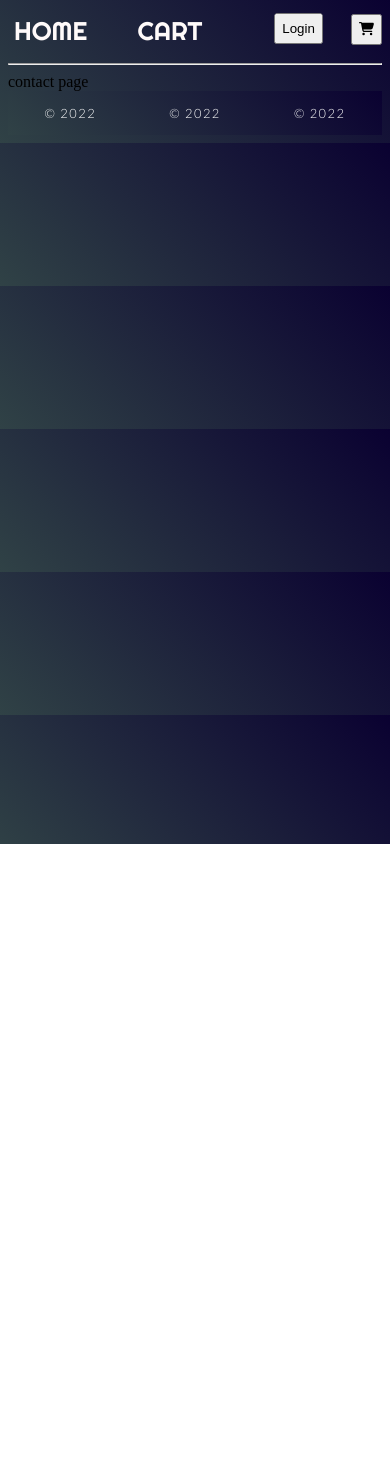
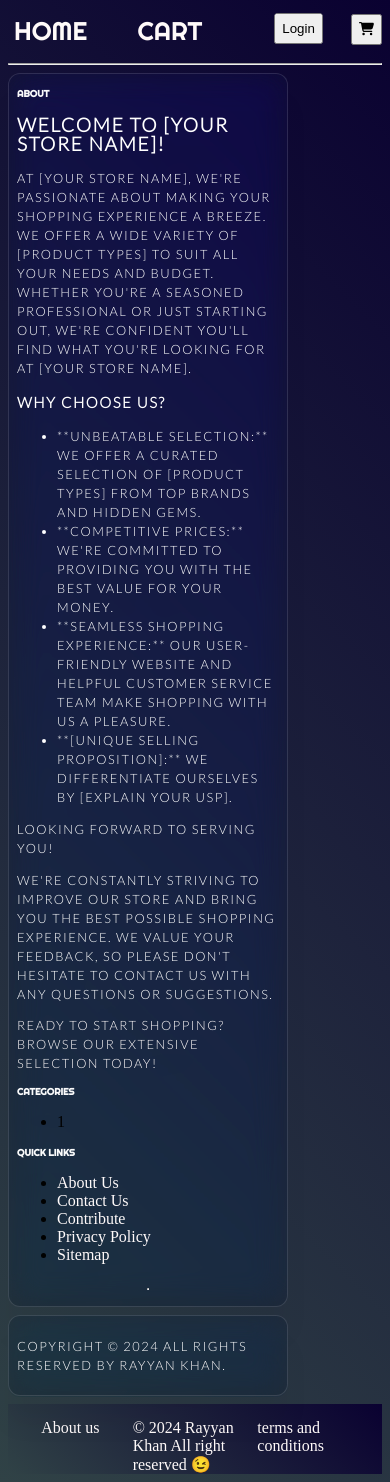
Before and after one commit to RayyanKhan4004/e-commerce-v1-0.1, a React (Vite) app: page /contactUS in a window 390 px wide. Before the commit the page ends 844 px from the top, so only its background shows below. Built offline with nearby package versions, Linux system fonts and the light colour scheme.

Commit message:
Add files via upload

```diff
--- a/src/components/Contactus.jsx
+++ b/src/components/Contactus.jsx
@@ -1,9 +1,63 @@
 import React from 'react'
-
+import './contactus.css'
 function Contactus() {
   return (
-    <div>
-      contact page
+    <div style={{display: 'flex',justifyContent :'center' ,alignItems : 'center'}}>
+       <footer className="site-footer">
+      <div className="container">
+        <div className="row">
+          <div className="col-sm-12 col-md-6">
+            <h1>About</h1>
+            <p className="text-justify"><h2>Welcome to [Your Store Name]!</h2>  <p>At [Your Store Name], we're passionate about making your shopping experience a breeze. We offer a wide variety of [product types] to suit all your needs and budget. Whether you're a seasoned professional or just starting out, we're confident you'll find what you're looking for at [Your Store Name].</p>
+
+<h3>Why Choose Us?</h3>
+
+<ul>
+  <li>**Unbeatable Selection:** We offer a curated selection of [product types] from top brands and hidden gems. </li>
+  <li>**Competitive Prices:**  We're committed to providing you with the best value for your money. </li>
+  <li>**Seamless Shopping Experience:** Our user-friendly website and helpful customer service team make shopping with us a pleasure. </li>
+  <li>**[Unique Selling Proposition]:** We differentiate ourselves by [explain your USP].</li>
+</ul>
+
+<p>Looking Forward to Serving You!</p>
+
+<p>We're constantly striving to improve our store and bring you the best possible shopping experience. We value your feedback, so please don't hesitate to contact us with any questions or suggestions.</p>
+
+<p><a href="#">Ready to start shopping? Browse our extensive selection today!</a></p>
+</p>
+          </div>
+
+          <div className="col-xs-6 col-md-3">
+            <h1>Categories</h1>
+            <ul className="footer-links">
+             <li>1</li>
+            </ul>
+          </div>
+
+          <div className="col-xs-6 col-md-3">
+            <h1>Quick Links</h1>
+            <ul className="footer-links">
+              <li><a href="http://scanfcode.com/about/">About Us</a></li>
+              <li><a href="http://scanfcode.com/contact/">Contact Us</a></li>
+              <li><a href="http://scanfcode.com/contribute-at-scanfcode/">Contribute</a></li>
+              <li><a href="#TremsAndServices">Privacy Policy</a></li>
+              <li><a href="http://scanfcode.com/sitemap/">Sitemap</a></li>
+            </ul>
+          </div>
+        </div>
+        <hr/>
+      </div>
+      <div className="container">
+        <div className="row">
+          <div className="col-md-8 col-sm-6 col-xs-12">
+            <p className="copyright-text">Copyright &copy; 2024 All Rights Reserved by
+         <a href="https://github.com/RayyanKhan4004"> Rayyan Khan</a>.
+            </p>
+          </div>
+
+        </div>
+      </div>
+</footer>
     </div>
   )
 }
--- a/src/components/Footer.jsx
+++ b/src/components/Footer.jsx
@@ -1,12 +1,21 @@
 import React from 'react'
 import '../components/Footer.css'
+import { useNavigate } from 'react-router-dom';
 function Footer() {
-  return (
+  const navigate = useNavigate();
+  const handlenavtoConcatus = () =>{
+    navigate('/')
+    navigate('contactus')}
+    function handleTerms(){
+      navigate('/')
+      navigate('/terms')
+    }
+    return (
     < >
       <footer className='container-footer'>
-       <div className='p1' > <p >&copy; 2022</p></div>
-       <div className='p2' > <p >&copy; 2022</p></div>
-       <div className='p3' > <p >&copy; 2022</p></div>
+       <div className='p2' style={{color : 'snow',cursor : 'pointer',marginTop: '15px'}} onClick={handlenavtoConcatus} >About us</div>
+       <div className='p1' style={{color : 'snow',cursor : 'pointer',marginTop: '15px'}} >&copy; 2024   Rayyan Khan All right reserved 😉</div>
+       <div className='p3' style={{color : 'snow',cursor : 'pointer',marginTop: '15px'}} onClick={handleTerms} >terms and conditions</div>
 
 
       </footer>
--- /dev/null
+++ b/src/components/contactus.css
@@ -0,0 +1,163 @@
+/* .site-footer
+{
+  background-color:#26272b;
+  padding:45px 0 20px;
+  font-size:15px;
+  line-height:24px;
+  color:#737373;
+}
+.site-footer hr
+{
+  border-top-color:#bbb;
+  opacity:0.5
+}
+.site-footer hr.small
+{
+  margin:20px 0
+}
+.site-footer h6
+{
+  color:#fff;
+  font-size:16px;
+  text-transform:uppercase;
+  margin-top:5px;
+  letter-spacing:2px
+}
+.site-footer a
+{
+  color:#737373;
+}
+.site-footer a:hover
+{
+  color:#3366cc;
+  text-decoration:none;
+}
+.footer-links
+{
+  padding-left:0;
+  list-style:none
+}
+.footer-links li
+{
+  display:block
+}
+.footer-links a
+{
+  color:#737373
+}
+.footer-links a:active,.footer-links a:focus,.footer-links a:hover
+{
+  color:#3366cc;
+  text-decoration:none;
+}
+.footer-links.inline li
+{
+  display:inline-block
+}
+.site-footer .social-icons
+{
+  text-align:right
+}
+.site-footer .social-icons a
+{
+  width:40px;
+  height:40px;
+  line-height:40px;
+  margin-left:6px;
+  margin-right:0;
+  border-radius:100%;
+  background-color:#33353d
+}
+.copyright-text
+{
+  margin:0
+}
+@media (max-width:991px)
+{
+  .site-footer [class^=col-]
+  {
+    margin-bottom:30px
+  }
+}
+@media (max-width:767px)
+{
+  .site-footer
+  {
+    padding-bottom:0
+  }
+  .site-footer .copyright-text,.site-footer .social-icons
+  {
+    text-align:center
+  }
+}
+.social-icons
+{
+  padding-left:0;
+  margin-bottom:0;
+  list-style:none
+}
+.social-icons li
+{
+  display:inline-block;
+  margin-bottom:4px
+}
+.social-icons li.title
+{
+  margin-right:15px;
+  text-transform:uppercase;
+  color:#96a2b2;
+  font-weight:700;
+  font-size:13px
+}
+.social-icons a{
+  background-color:#eceeef;
+  color:#818a91;
+  font-size:16px;
+  display:inline-block;
+  line-height:44px;
+  width:44px;
+  height:44px;
+  text-align:center;
+  margin-right:8px;
+  border-radius:100%;
+  -webkit-transition:all .2s linear;
+  -o-transition:all .2s linear;
+  transition:all .2s linear
+}
+.social-icons a:active,.social-icons a:focus,.social-icons a:hover
+{
+  color:#fff;
+  background-color:#29aafe
+}
+.social-icons.size-sm a
+{
+  line-height:34px;
+  height:34px;
+  width:34px;
+  font-size:14px
+}
+.social-icons a.facebook:hover
+{
+  background-color:#3b5998
+}
+.social-icons a.twitter:hover
+{
+  background-color:#00aced
+}
+.social-icons a.linkedin:hover
+{
+  background-color:#007bb6
+}
+.social-icons a.dribbble:hover
+{
+  background-color:#ea4c89
+}
+@media (max-width:767px)
+{
+  .social-icons li.title
+  {
+    display:block;
+    margin-right:0;
+    font-weight:600
+  }
+} */
```
Also changed, not shown: src/components/Terms.jsx (added, +22 -0 lines).
